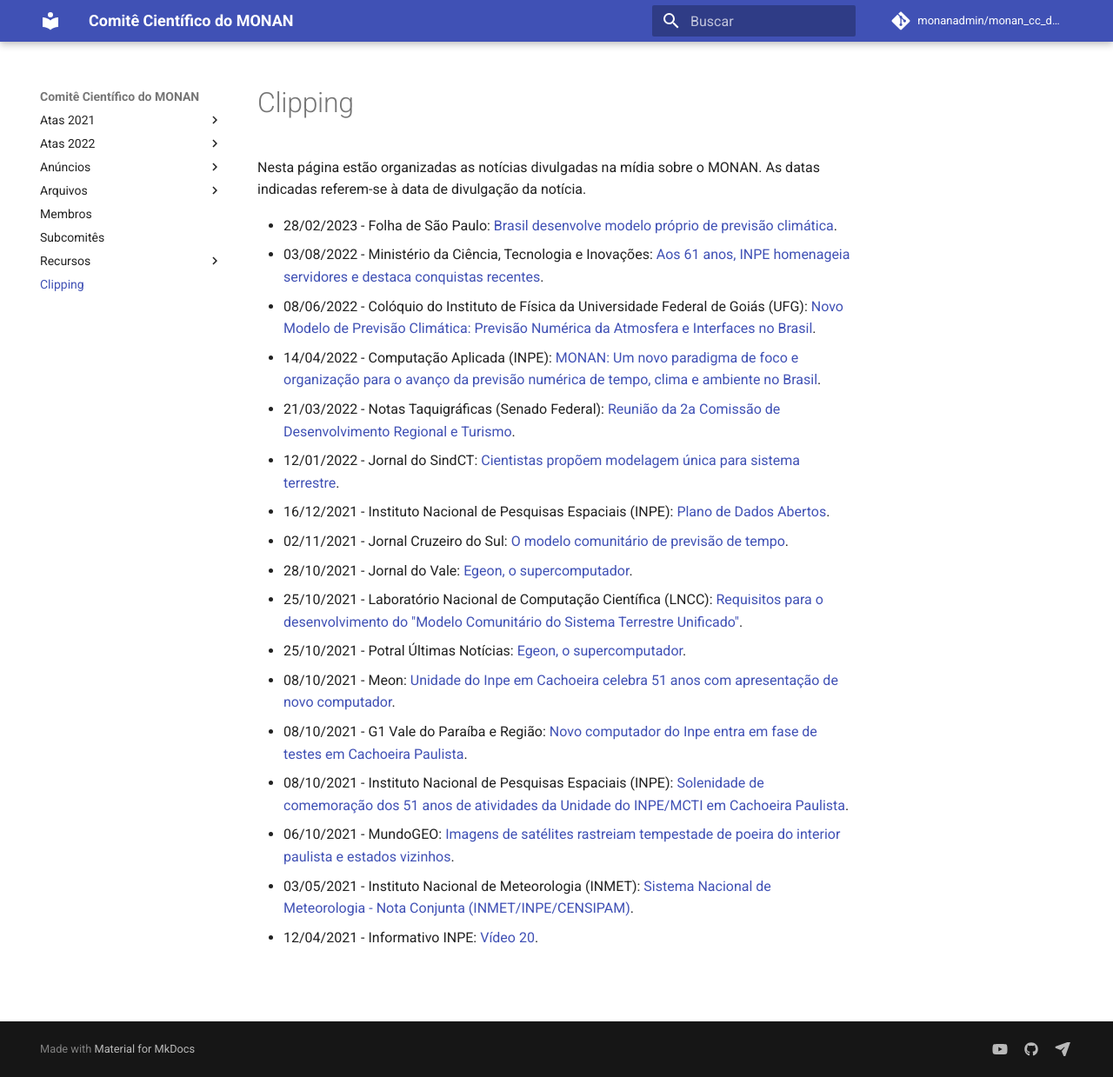
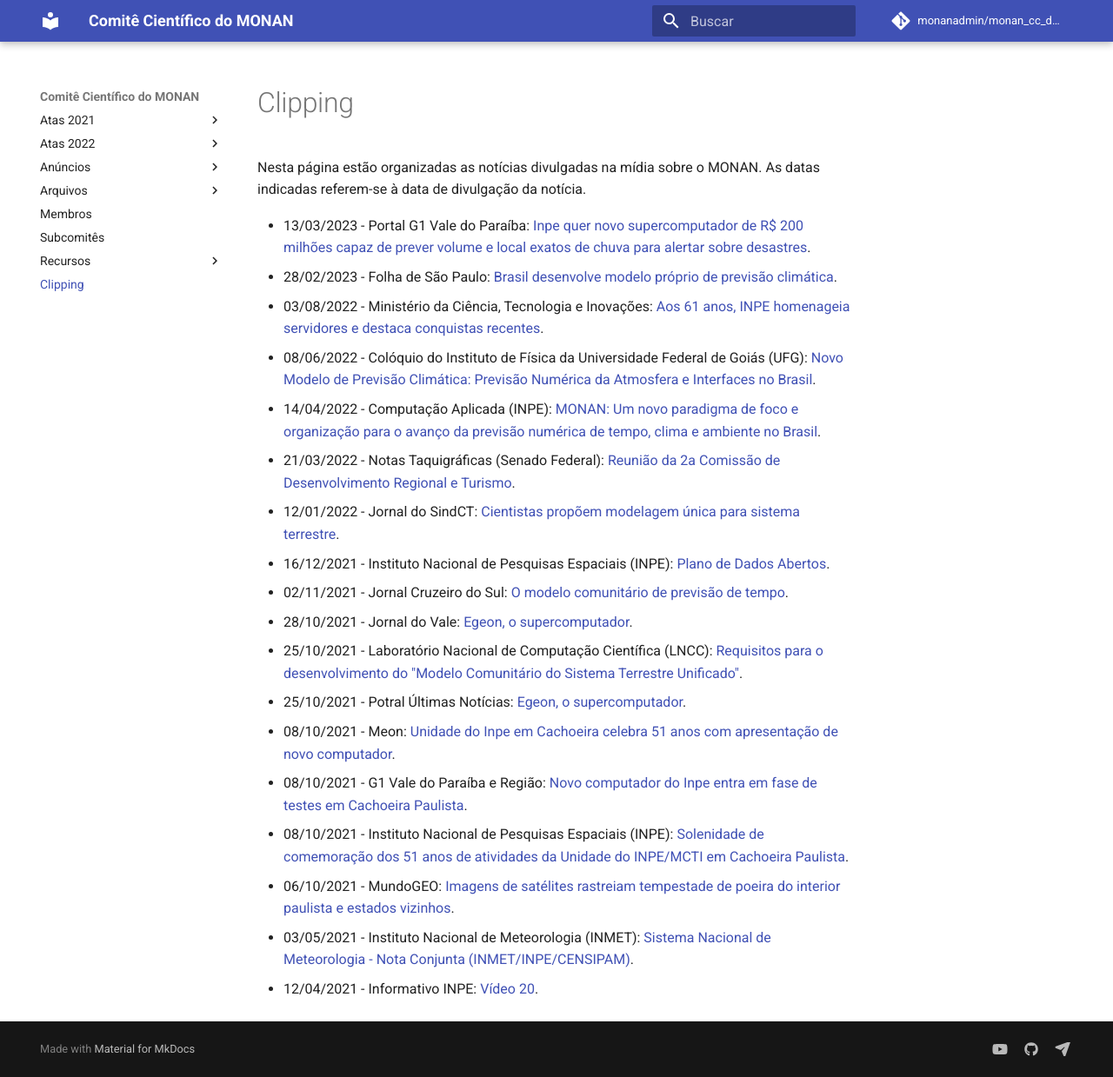
Before and after one commit to monanadmin/monan_cc_docs, an MkDocs documentation site: the page built from docs/clipping.md, in a window 1280 px wide and 1239 px high. Shown: the whole window at 87% size. Built offline with MkDocs 1.6.1 and Material for MkDocs 9.7.7, drawn with Linux system fonts in a browser that asks for light colours; comment, search, counter and statistics services are not loaded.

Commit message:
Atualizando página clipping.md

```diff
--- a/docs/clipping.md
+++ b/docs/clipping.md
@@ -2,6 +2,7 @@
 
 Nesta página estão organizadas as notícias divulgadas na mídia sobre o MONAN. As datas indicadas referem-se à data de divulgação da notícia.
 
+* 13/03/2023 - Portal G1 Vale do Paraíba: [Inpe quer novo supercomputador de R$ 200 milhões capaz de prever volume e local exatos de chuva para alertar sobre desastres](https://g1.globo.com/sp/vale-do-paraiba-regiao/noticia/2023/03/13/inpe-quer-novo-supercomputador-de-r-200-milhoes-capaz-de-prever-volume-e-local-exatos-de-chuva-para-alertar-sobre-desastres.ghtml).
 * 28/02/2023 - Folha de São Paulo: [Brasil desenvolve modelo próprio de previsão climática](https://www1.folha.uol.com.br/ambiente/2023/02/brasil-desenvolve-modelo-proprio-de-previsao-climatica.shtml).
 * 03/08/2022 - Ministério da Ciência, Tecnologia e Inovações: [Aos 61 anos, INPE homenageia servidores e destaca conquistas recentes](https://www.gov.br/mcti/pt-br/acompanhe-o-mcti/noticias/2022/08/aos-61-anos-inpe-homenageia-servidores-e-destaca-conquistas-recentes).
 * 08/06/2022 - Colóquio do Instituto de Física da Universidade Federal de Goiás (UFG): [Novo Modelo de Previsão Climática: Previsão Numérica da Atmosfera e Interfaces no Brasil](https://www.if.ufg.br/n/155623-coloquio-do-if-evento-aborda-novo-modelo-para-previsao-climatica).
```
